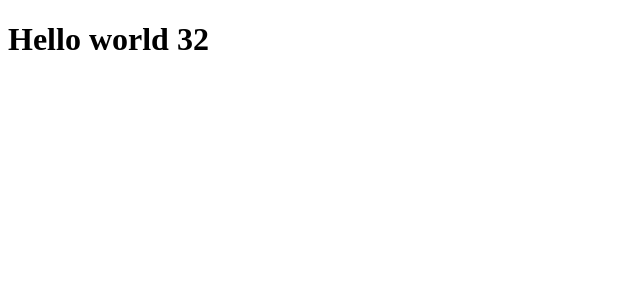
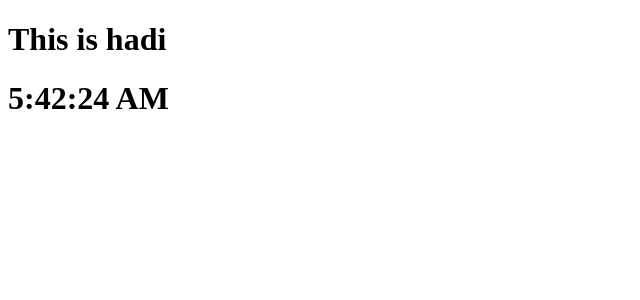
Before and after one commit to hadiuzzaman524/Side-Bar-React-JS, a React (Create React App) app: page / in a window 1280 px wide. Shown: the top 300 px of the page, without its empty margins (0-640 px from the left). Built offline with nearby package versions, Linux system fonts and the light colour scheme.

Commit message:
learn: learn how to seperate file

```diff
--- a/src/index.js
+++ b/src/index.js
@@ -1,41 +1,5 @@
 import React from "react";
 import ReactDOM from "react-dom";
-/*
-function tick(){
+import Clock from "./presentation/Clock";
 
-  const element= (
-   <div>
-    <h1>Time: {new Date().toLocaleTimeString() }</h1>
-   </div>
-  );
-  ReactDOM.render(element, document.getElementById('root'));
-
-}
-
-setInterval(tick, 1000);
-
-*/
-// React component
-
-function Welcome(props) {
-  return <h1>Hello, {props.name}</h1>;
-}
-
-function App() {
-  return (
-    <div>
-      <Welcome name="jaman" />
-      <Welcome name="habib" />
-      <Welcome name="Rakib" />
-    </div>
-  );
-}
-//ReactDOM.render(<App/>, document.getElementById('root'));
-
-class A extends React.Component{
-  render(){
-    return <h1>Hello world {this.props.age}</h1>;
-  }
-}
-
-const root = ReactDOM.render(<A age= '32' />, document.getElementById("root"));
+ReactDOM.render(<Clock/>, document.getElementById('root'));
--- /dev/null
+++ b/src/presentation/Clock.js
@@ -0,0 +1,14 @@
+import React from "react";
+
+class Clock extends React.Component {
+  render() {
+    return (
+      <div>
+        <h1>This is hadi</h1>
+        <h1> {new Date().toLocaleTimeString()}</h1>
+      </div>
+    );
+  }
+}
+
+export default Clock;
```
